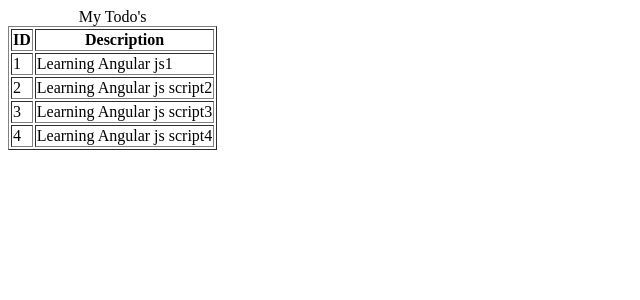
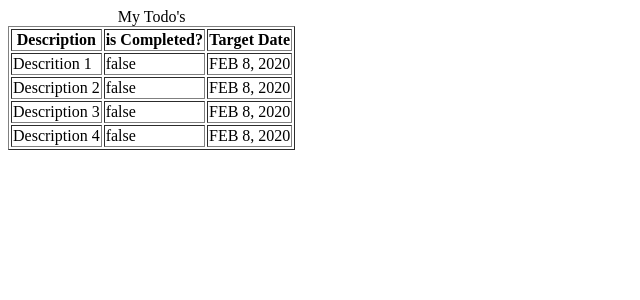
Before and after one commit to Ravibharathi-rv/fullstack_app, an Angular app in the folder frontend/todo/: page /list-todo in a window 1280 px wide. Shown: the top 300 px of the page, without its empty margins (0-640 px from the left). Built offline with nearby package versions, Linux system fonts and the light colour scheme.

Commit message:
list-todo componenet updated

```diff
--- a/frontend/todo/src/app/list-todo/list-todo.component.html
+++ b/frontend/todo/src/app/list-todo/list-todo.component.html
@@ -2,8 +2,10 @@
     <caption>My Todo's</caption>
     <thead>
         <tr>
-            <th>ID</th>
+
             <th>Description</th>
+            <th>is Completed?</th>
+            <th>Target Date</th>
         </tr>
     </thead>
     <tbody>
@@ -16,8 +18,9 @@
         <!--if you want iterate more values from object we can got to ngFor loop like for loop in java-->
         <!-- *ngFor is equal to for(int num : arr) here " and ": equal to of "-->
         <tr *ngFor=" let todo of todos">
-            <td>{{todo.id}} </td>
-            <td>{{todo.description}}</td>
+            <td>{{todo.description}} </td>
+            <td>{{todo.done}}</td>
+            <td>{{todo.targetDate | date | uppercase}}</td>  <!-- | operator is called as pipe optr. used to convert data one format into another format-->
         </tr>
     </tbody>
 </table>
--- a/frontend/todo/src/app/list-todo/list-todo.component.ts
+++ b/frontend/todo/src/app/list-todo/list-todo.component.ts
@@ -1,4 +1,13 @@
 import { Component, OnInit } from '@angular/core';
+
+
+export class Todo{
+
+    // class created and constructor parameter is passed. all parameters are act also member variable
+  constructor (public id: number, public description: string, public done: boolean, public targetDate: Date){
+
+  }
+}
 
 @Component({
   selector: 'app-list-todo',
@@ -13,10 +22,15 @@ export class ListTodoComponent implements OnInit {
   // };
   // we can hold more values using array of objects
   todos = [
-    {id : 1 , description : 'Learning Angular js1'},
-    {id : 2 , description : 'Learning Angular js script2'},
-    {id : 3 , description : 'Learning Angular js script3'},
-    {id : 4 , description : 'Learning Angular js script4'}
+    new Todo(1,"Descrition 1",false, new Date()),
+    new Todo(2,"Description 2 ", false, new Date()),
+    new Todo(3,"Description 3", false, new Date()),
+    new Todo(4,"Description 4", false, new Date())
+
+    // {id : 1 , description : 'Learning Angular js1'},
+    // {id : 2 , description : 'Learning Angular js script2'},
+    // {id : 3 , description : 'Learning Angular js script3'},
+    // {id : 4 , description : 'Learning Angular js script4'}
   ];
   constructor() { }
 
--- a/frontend/todo/src/app/welcome/welcome.component.html
+++ b/frontend/todo/src/app/welcome/welcome.component.html
@@ -1 +1,10 @@
-<p>Welcome {{name1}} to the Welcome page</p>
+
+
+
+<div>
+    <p>Welcome {{name1}} to the Welcome page</p>
+</div>
+<div>
+    <!-- router link is similar to href="#" it used to navigate to the other page using given url path-->
+    <a [routerLink]="['/list-todo']" >click her to go Todo's page</a>
+</div>
```
